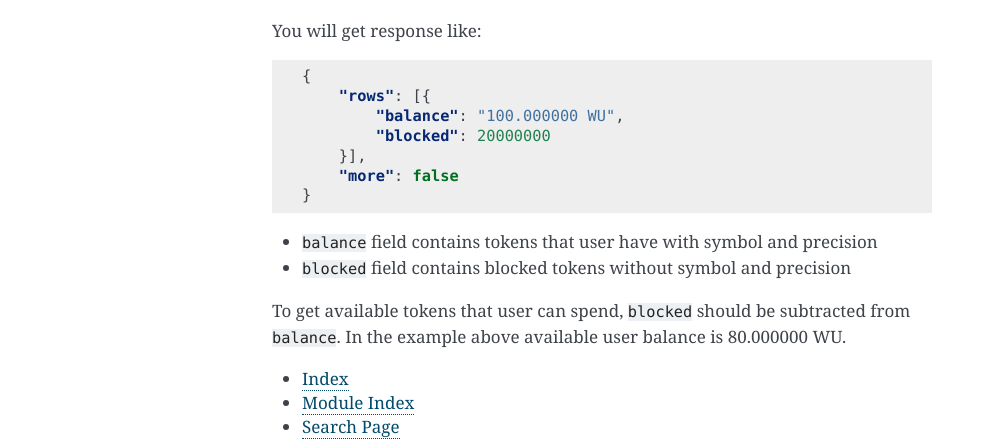
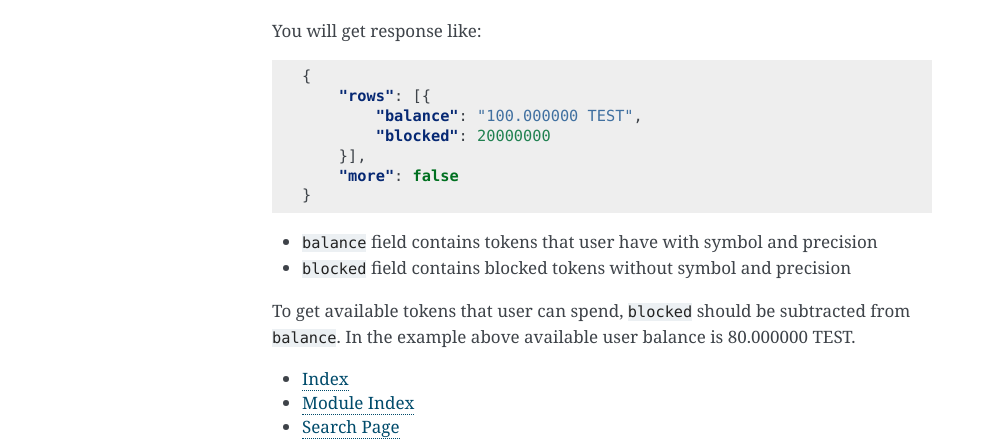
Before and after one commit to Wuletou/docs, a Sphinx documentation site: the page built from docs/source/getbalance.rst, in a window 1280 px wide. Shown: the part 405-846 px from the top of the page, without its empty margins (148-1140 px from the left). Built offline with Sphinx 7.4.7, drawn with Linux system fonts in a browser that asks for light colours; formulas are drawn with MathJax 3.

Commit message:
WU to TEST

```diff
--- a/docs/source/getbalance.rst
+++ b/docs/source/getbalance.rst
@@ -21,7 +21,7 @@ You will get response like:
 
     {
         "rows": [{
-            "balance": "100.000000 WU",
+            "balance": "100.000000 TEST",
             "blocked": 20000000
         }],
         "more": false
@@ -30,7 +30,7 @@ You will get response like:
 * ``balance`` field contains tokens that user have with symbol and precision
 * ``blocked`` field contains blocked tokens without symbol and precision
 
-To get available tokens that user can spend, ``blocked`` should be subtracted from ``balance``. In the example above available user balance is 80.000000 WU.
+To get available tokens that user can spend, ``blocked`` should be subtracted from ``balance``. In the example above available user balance is 80.000000 TEST.
 
 * :ref:`genindex`
 * :ref:`modindex`
```
